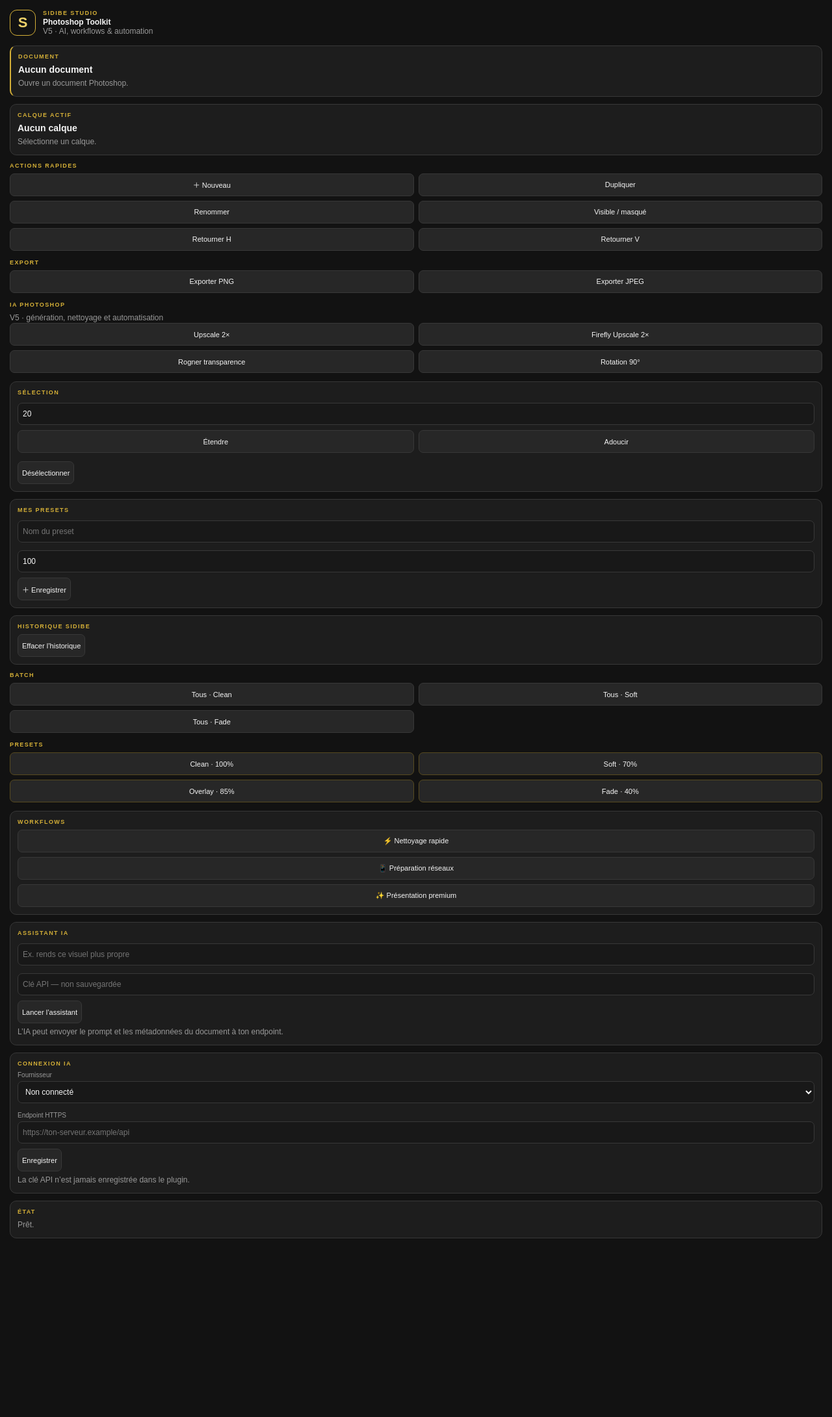
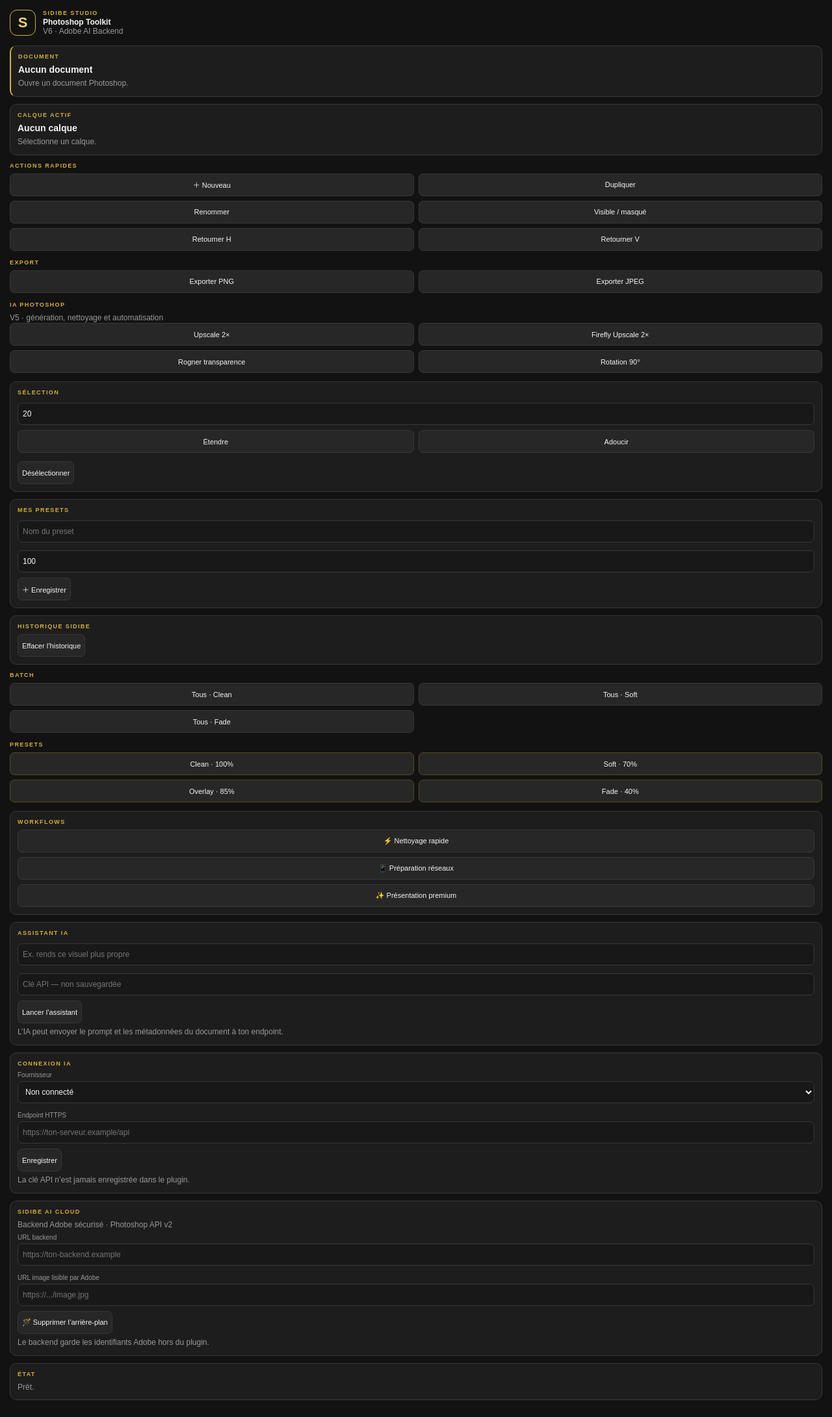
Before and after one commit to sidibeabubakar40-tech/Plugins-photoshop-, a plain HTML site: page index.html in a window 1280 px wide. Shown: the whole page at 65% size. Before the commit the page ends 1932 px from the top, so only its background shows below. Drawn offline with Linux system fonts and the light colour scheme.

Commit message:
V6 : connexion au backend Adobe AI

```diff
--- a/index.html
+++ b/index.html
@@ -1,5 +1,5 @@
 <!doctype html><html><head><meta charset="UTF-8"><title>SIDIBE Photoshop Toolkit</title><link rel="stylesheet" href="styles.css"></head><body>
-<header class="hero"><div class="brand-mark">S</div><div><div class="eyebrow">SIDIBE STUDIO</div><sp-heading size="M">Photoshop Toolkit</sp-heading><div class="subtitle">V5 · AI, workflows & automation</div></div></header>
+<header class="hero"><div class="brand-mark">S</div><div><div class="eyebrow">SIDIBE STUDIO</div><sp-heading size="M">Photoshop Toolkit</sp-heading><div class="subtitle">V6 · Adobe AI Backend</div></div></header>
 <section class="card document"><div class="section-title">DOCUMENT</div><div id="docName" class="value">Aucun document</div><div id="docMeta" class="muted">Ouvre un document Photoshop.</div></section>
 <section class="card"><div class="section-title">CALQUE ACTIF</div><div id="layerName" class="value">Aucun calque</div><div id="layerMeta" class="muted">Sélectionne un calque.</div></section>
 <section><div class="section-title">ACTIONS RAPIDES</div><div class="grid"><button data-action="newLayer">＋ Nouveau</button><button data-action="duplicate">Dupliquer</button><button data-action="rename">Renommer</button><button data-action="toggle">Visible / masqué</button><button data-action="flipH">Retourner H</button><button data-action="flipV">Retourner V</button></div></section>
@@ -13,5 +13,5 @@
 <section class="card"><div class="section-title">WORKFLOWS</div><div class="workflow-list"><button data-workflow="clean">⚡ Nettoyage rapide</button><button data-workflow="social">📱 Préparation réseaux</button><button data-workflow="presentation">✨ Présentation premium</button></div></section>
 <section class="card"><div class="section-title">ASSISTANT IA</div><input id="aiPrompt" placeholder="Ex. rends ce visuel plus propre"><input id="aiKey" type="password" placeholder="Clé API — non sauvegardée"><button id="aiRun">Lancer l’assistant</button><div id="aiStatus" class="muted">L’IA peut envoyer le prompt et les métadonnées du document à ton endpoint.</div></section>
 <section class="card"><div class="section-title">CONNEXION IA</div><label>Fournisseur</label><select id="aiProvider"><option value="none">Non connecté</option><option value="custom">API personnalisée</option></select><label>Endpoint HTTPS</label><input id="aiEndpoint" placeholder="https://ton-serveur.example/api"><button id="saveSettings">Enregistrer</button><div class="muted">La clé API n’est jamais enregistrée dans le plugin.</div></section>
-<section class="card status-card"><div class="section-title">ÉTAT</div><div id="status" class="muted">Prêt.</div></section>
+<section class="card"><div class="section-title">SIDIBE AI CLOUD</div><div class="muted">Backend Adobe sécurisé · Photoshop API v2</div><label>URL backend</label><input id="cloudEndpoint" placeholder="https://ton-backend.example"><label>URL image lisible par Adobe</label><input id="cloudImageUrl" placeholder="https://.../image.jpg"><button id="cloudRemoveBg">🪄 Supprimer l’arrière-plan</button><div id="cloudStatus" class="muted">Le backend garde les identifiants Adobe hors du plugin.</div></section><section class="card status-card"><div class="section-title">ÉTAT</div><div id="status" class="muted">Prêt.</div></section>
 <script src="index.js"></script></body></html>
```
